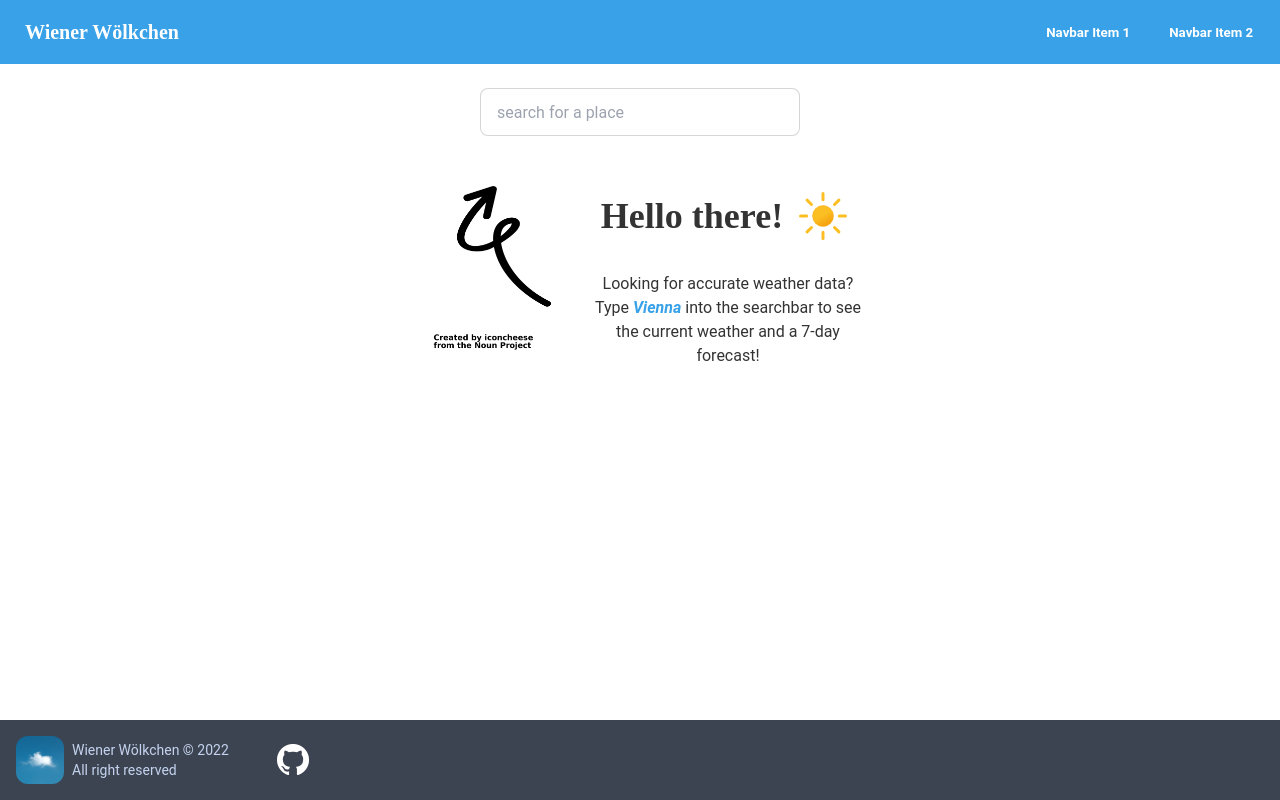
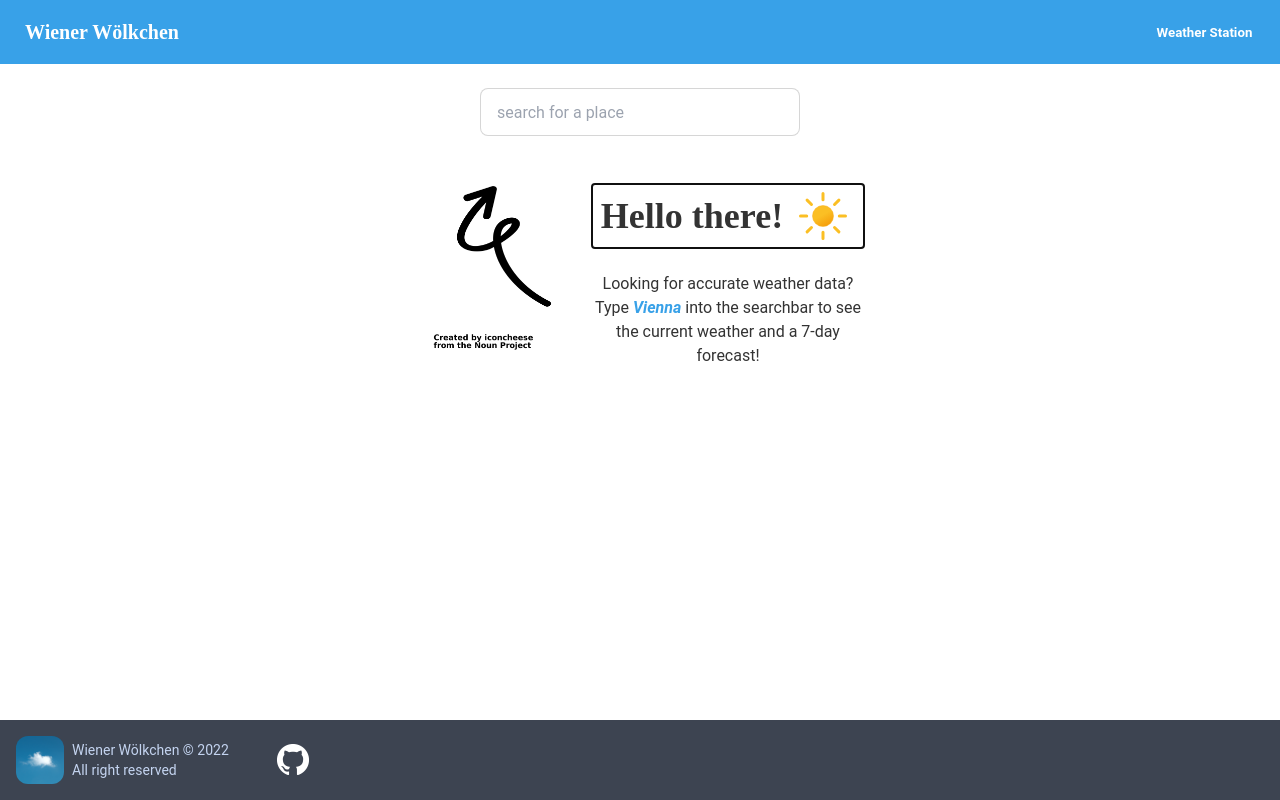
Before and after one commit to Fo00oX/Hera, a Svelte app: page / in a window 1280 px wide. Built offline with nearby package versions, Linux system fonts and the light colour scheme.

Commit message:
route to weatherstation and home

```diff
--- a/package.json
+++ b/package.json
@@ -38,6 +38,7 @@
     "vitest": "^0.9.3"
   },
   "dependencies": {
-    "daisyui": "^2.13.6"
+    "daisyui": "^2.13.6",
+    "svelte-navigator": "^3.1.5"
   }
 }
--- a/src/App.svelte
+++ b/src/App.svelte
@@ -5,9 +5,11 @@
   import WeeklyWeatherCards from './lib/WeeklyWeatherCards.svelte';
   import SearchBar from './lib/SearchBar.svelte';
   import Hero from './lib/Hero.svelte';
+  import { Route } from 'svelte-navigator';
 </script>
 
 <Drawer>
+  <Route path='/'>
     <section class='flex flex-col gap-6'>
       <article class='flex justify-center w-full'>
         <SearchBar />
@@ -26,4 +28,8 @@
         </main>
       </article>
     </section>
+  </Route>
+  <Route path='weatherStation'>
+    <div>Hello Weather Station!</div>
+  </Route>
 </Drawer>
--- a/src/lib/Drawer.svelte
+++ b/src/lib/Drawer.svelte
@@ -1,7 +1,9 @@
 <script>
   import Footer from './Footer.svelte';
+  import { Link, Router } from 'svelte-navigator';
 </script>
 
+<Router>
   <div class='drawer'>
     <input id='my-drawer-3' type='checkbox' class='drawer-toggle border-white '>
     <div class='drawer-content flex flex-col'>
@@ -16,13 +18,12 @@
           </label>
         </div>
         <h1 class='flex-1'>
-        <a href='./' class='btn btn-ghost normal-case text-xl text-white'>Wiener Wölkchen</a>
+          <Link to='/' class='btn btn-ghost normal-case text-xl text-white'>Wiener Wölkchen</Link>
         </h1>
         <div class='flex-none hidden lg:block text-white'>
           <ul class='menu menu-horizontal'>
             <!-- Navbar menu content here -->
-          <li><a class='btn btn-ghost rounded-lg normal-case'>Navbar Item 1</a></li>
-          <li><a class='btn btn-ghost rounded-lg normal-case'>Navbar Item 2</a></li>
+            <Link to='/weatherStation' class='btn btn-ghost rounded-lg normal-case'>Weather Station</Link>
           </ul>
         </div>
       </div>
@@ -41,3 +42,4 @@
       </ul>
     </div>
   </div>
+</Router>
```
Also changed, not shown: 1 other file (tests, documents, lock files or other folders). Lines whose indentation alone changed are shown as unchanged.
